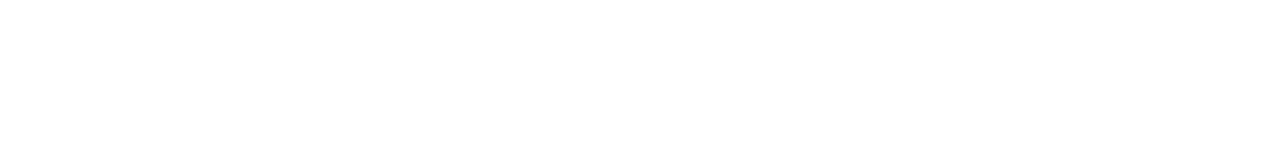
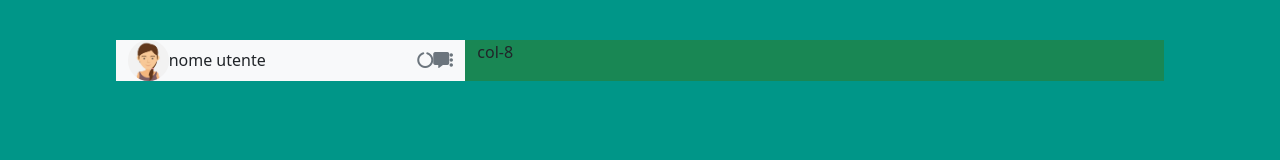
Before and after one commit to FabioCostantino84/vue-boolzapp, a plain HTML site: page index.html in a window 1280 px wide. Drawn offline with nearby package versions, Linux system fonts and the light colour scheme.

Commit message:
add  first user

```diff
--- a/assets/css/style.css
+++ b/assets/css/style.css
@@ -3,3 +3,24 @@
     padding: 0;
     box-sizing: border-box;
   }
+
+  /* utilities */
+
+  :root{
+    --bg-top:#009688;
+    --bg-main:#d7dbd7;
+    --bg-head-chat:#eaeaea;
+    --icon-color:#b1b1b1;
+    --bg-notification: #8edafc;
+    --bg-white: white;
+    --bg-msg-send: #d5f9ba;
+}
+
+
+
+.bapp_container {
+  background-color: var(--bg-top);
+  width: 100vw;
+  height: 100vh;
+  padding: 5vh 10vw ;
+}
--- a/index.html
+++ b/index.html
@@ -1,38 +1,79 @@
 <!DOCTYPE html>
 <html lang="en">
+
 <head>
     <meta charset="UTF-8">
     <meta name="viewport" content="width=device-width, initial-scale=1.0">
 
     <link rel="preconnect" href="https://fonts.googleapis.com">
     <link rel="preconnect" href="https://fonts.gstatic.com" crossorigin>
-    <link href="https://fonts.googleapis.com/css2?family=Roboto:wght@100;300;400;500;700;900&display=swap" rel="stylesheet">
+    <link href="https://fonts.googleapis.com/css2?family=Roboto:wght@100;300;400;500;700;900&display=swap"
+        rel="stylesheet">
 
     <title>Boolzapp</title>
 
     <!-- bootstrap -->
-    <link href="https://cdn.jsdelivr.net/npm/bootstrap@5.3.1/dist/css/bootstrap.min.css" rel="stylesheet" integrity="sha384-4bw+/aepP/YC94hEpVNVgiZdgIC5+VKNBQNGCHeKRQN+PtmoHDEXuppvnDJzQIu9" crossorigin="anonymous">
+    <link href="https://cdn.jsdelivr.net/npm/bootstrap@5.3.1/dist/css/bootstrap.min.css" rel="stylesheet"
+        integrity="sha384-4bw+/aepP/YC94hEpVNVgiZdgIC5+VKNBQNGCHeKRQN+PtmoHDEXuppvnDJzQIu9" crossorigin="anonymous">
 
     <!-- font Awesome -->
-    <link rel="stylesheet" href="https://cdnjs.cloudflare.com/ajax/libs/font-awesome/6.4.2/css/all.min.css" integrity="sha512-z3gLpd7yknf1YoNbCzqRKc4qyor8gaKU1qmn+CShxbuBusANI9QpRohGBreCFkKxLhei6S9CQXFEbbKuqLg0DA==" crossorigin="anonymous" referrerpolicy="no-referrer">
+    <link rel="stylesheet" href="https://cdnjs.cloudflare.com/ajax/libs/font-awesome/6.4.2/css/all.min.css"
+        integrity="sha512-z3gLpd7yknf1YoNbCzqRKc4qyor8gaKU1qmn+CShxbuBusANI9QpRohGBreCFkKxLhei6S9CQXFEbbKuqLg0DA=="
+        crossorigin="anonymous" referrerpolicy="no-referrer">
 
     <!-- style css -->
     <link rel="stylesheet" href="./assets/css/style.css">
 </head>
+
 <body>
+
+
+    <div id="app">
+
+        <div class="bapp_container">
+
+            <div class="row">
+                <div class="col-4 bg-light d-flex align-items-center">
+                    <div class="col-6 d-flex align-items-center">
+                        <img class="w-25 rounded-circle" src="./assets/img/avatar_io.jpg" alt="">
+                        nome utente
+                    </div>
+                    <div class="col-6 text-end">
+                        <a href="" class="link-secondary">
+                            <i class="fa-solid fa-circle-notch"></i>
+                        </a>
+                        <a href="" class="link-secondary">
+                            <i class="fa-solid fa-message"></i>
+                        </a>
+                        <a href="" class="link-secondary">
+                            <i class="fa-solid fa-ellipsis-vertical"></i>
+                        </a>
+                    </div>
+                </div>
+
+
+
+                <div class="col-8 bg-success">col-8</div>
+              </div>
+
+
+        </div>
 
 
 
 
 
-    <!-- bootstrap script -->
-    <script src="https://cdn.jsdelivr.net/npm/bootstrap@5.3.1/dist/js/bootstrap.bundle.min.js" integrity="sha384-HwwvtgBNo3bZJJLYd8oVXjrBZt8cqVSpeBNS5n7C8IVInixGAoxmnlMuBnhbgrkm" crossorigin="anonymous"></script>
+        <!-- bootstrap script -->
+        <script src="https://cdn.jsdelivr.net/npm/bootstrap@5.3.1/dist/js/bootstrap.bundle.min.js"
+            integrity="sha384-HwwvtgBNo3bZJJLYd8oVXjrBZt8cqVSpeBNS5n7C8IVInixGAoxmnlMuBnhbgrkm"
+            crossorigin="anonymous"></script>
 
-    <!-- vueJs -->
-    <script src='https://unpkg.com/vue@3/dist/vue.global.js'></script>
+        <!-- vueJs -->
+        <script src='https://unpkg.com/vue@3/dist/vue.global.js'></script>
 
-    <!-- my script -->
-    <script type="text/javascript" src="./assets/js/script.js"></script>
+        <!-- my script -->
+        <script type="text/javascript" src="./assets/js/script.js"></script>
 
 </body>
+
 </html>
```
